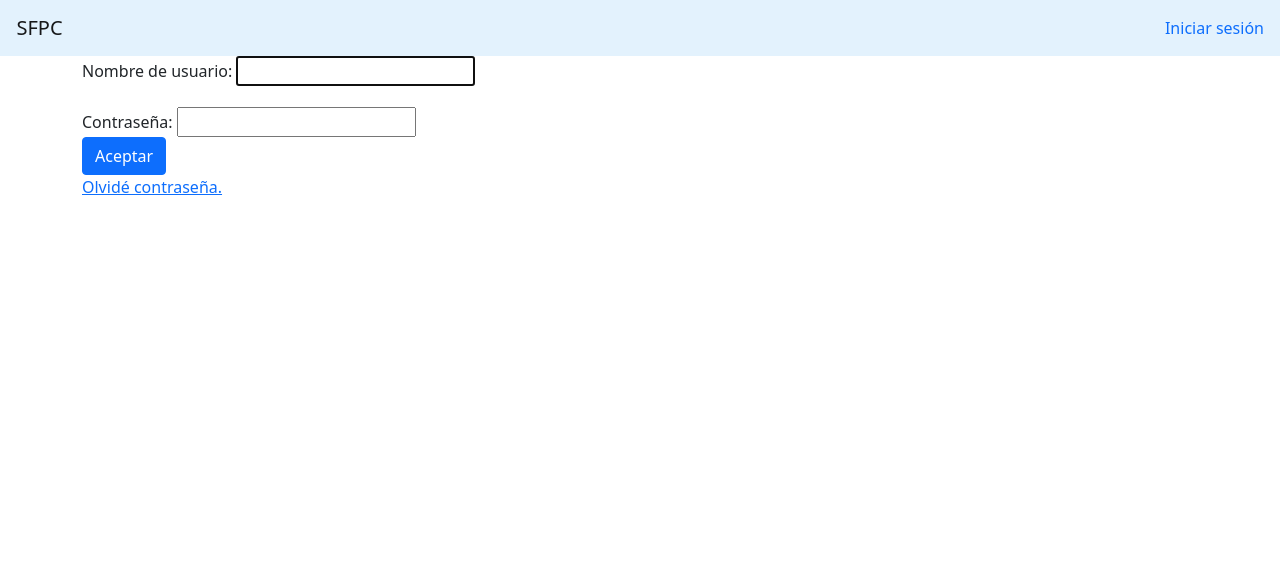
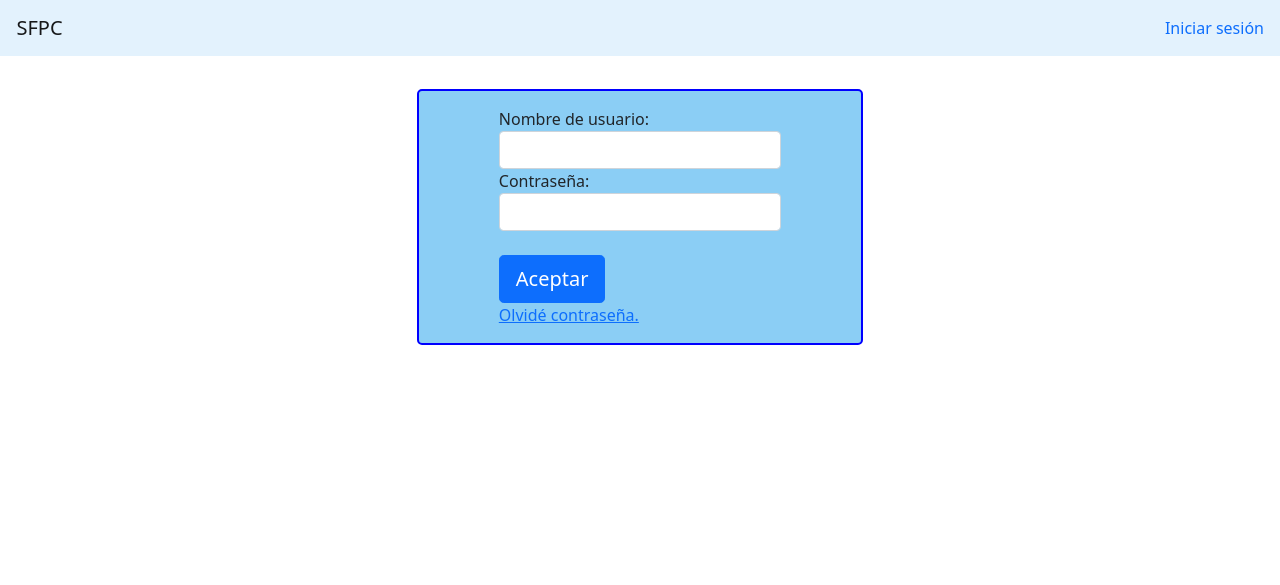
Before and after one commit to FFloresM/remoto, a Django app: page /accounts/login/ in a window 1280 px wide. Shown: the top 585 px of the page. Run offline with Django 3.2, Linux system fonts and the light colour scheme; some libraries are stand-ins or nearby versions.

Commit message:
login css

```diff
--- a/appremoto/templates/appremoto/fiscal_index.html
+++ b/appremoto/templates/appremoto/fiscal_index.html
@@ -17,6 +17,8 @@
             <th scope="col">Dirección</th>
             <th scope="col">Teléfono</th>
             <th scope="col">Email</th>
+            <th scope="col">Predios</th>
+            <th scope="col">Pilas</th>
         </tr>
         </thead>
         <tbody>
--- a/appremoto/templates/appremoto/predios_cliente.html
+++ b/appremoto/templates/appremoto/predios_cliente.html
@@ -44,7 +44,7 @@
         </div>
         {% empty %}
         <div class="alert alert-warning" role="alert">
-        <h5>No existen pilas registradas</h5>
+        <h5>No existen predios/pilas registradas</h5>
         </div>
 
         {% endfor %}
--- a/static/css/styles.css
+++ b/static/css/styles.css
@@ -1,8 +1,21 @@
 .footer {
-    position: absolute;
+    position: fixed;
     bottom: 0;
     width: 100%;
     height: 60px;
     line-height: 60px;
     background-color: #f5f5f5;
 }
+
+.login {
+    position: relative;
+    margin: 3% 30%;
+    padding-left: 5em;
+    padding-top: 1em;
+    padding-right: 5em;
+    background-color: rgb(139, 206, 245);
+    border-color: blue;
+    border-style: solid;
+    border-width: 2px;
+    border-radius: 5px;
+}
--- a/templates/registration/login.html
+++ b/templates/registration/login.html
@@ -21,25 +21,29 @@
 {% endif %}
 
 <form method="post" action="{% url 'login' %}">
-{% csrf_token %}
+    {% csrf_token %}
+    <div class="login">
+                {% if error_message %}
+                    <p class="bg-danger p-d ml-b">{{ error_message }}</p>
+                {% endif %}
+                <div class="form-group clearfix">
+                    <label for="username" class="control-label text-right">Nombre de usuario:</label>
+                    <input name="username" type="text" class="form-control" required/>
+                </div>
+                <div class="form-group clearfix">
+                    <label for="password" class="control-label text-right">Contraseña:</label>
+                    <input name="password" type="password" class="form-control" required/>
+                </div>
+                <br>
 
-    <div class="mb-3">
-        <label for="exampleInputEmail1" class="form-label">{{ form.username.label_tag }}</label>
-        {{ form.username }}
+                <button type="submit" value="login" class="btn btn-primary btn-lg btn-block">Aceptar </button>
+                <input type="hidden" name="next" value="{{next}}" />
+
+         <p><a href="{% url 'password_reset' %}">Olvidé contraseña.</a></p>
     </div>
-    <div class="form-group">
-        <td>{{ form.password.label_tag }}</td>
-        <td>{{ form.password }}</td>
-    </div>
-
-    <div>
-        <button type="submit" value="login" class="btn btn-primary">Aceptar </button>
-        <input type="hidden" name="next" value="{{next}}" />
-    </div>
-
 </form>
 
 {# Asume que #}
- <p><a href="{% url 'password_reset' %}">Olvidé contraseña.</a></p>
+
 
 {% endblock page_content %}
```
Also changed, not shown: db.sqlite3.
